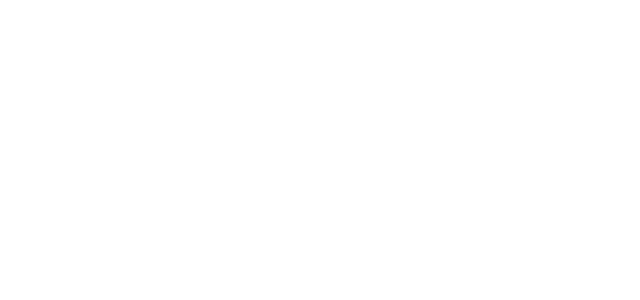
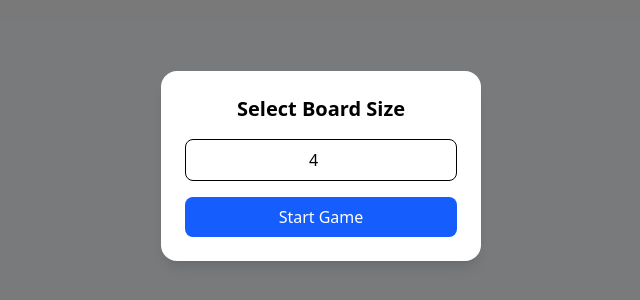
Before and after one commit to ChithraLekha-004/2048-game, a React (Vite) app: page / in a window 1280 px wide. Shown: the part 234-534 px from the top of the page, without its empty margins (319-959 px from the left). Built offline with nearby package versions, Linux system fonts and the light colour scheme.

Commit message:
feat: board dimension and initial board setup

```diff
--- a/src/App.tsx
+++ b/src/App.tsx
@@ -1,5 +1,7 @@
+import Game from "./components/Game";
+
 function App() {
-  return <div></div>;
+  return <Game/>;
 }
 
 export default App;
--- /dev/null
+++ b/src/components/BoardSizeModal.tsx
@@ -0,0 +1,44 @@
+import { useState } from "react";
+
+interface BoardSizeModalProps {
+  onConfirm: (size: number) => void;
+}
+
+const BoardSizeModal = ({ onConfirm }: BoardSizeModalProps) => {
+  const [size, setSize] = useState<number>(4);
+
+  const handleSubmit = (e: React.FormEvent) => {
+    e.preventDefault();
+    if (size >= 2 && size <= 10) {
+      onConfirm(size);
+    } else {
+      alert("Please enter a board size between 2 and 10.");
+    }
+  };
+
+  return (
+    <div className="fixed inset-0 flex items-center justify-center bg-black/50 z-50">
+      <div className="bg-white rounded-2xl shadow-lg p-6 w-80 text-center">
+        <h2 className="text-xl font-semibold mb-4">Select Board Size</h2>
+        <form onSubmit={handleSubmit} className="flex flex-col gap-4">
+          <input
+            type="number"
+            value={size}
+            min={2}
+            max={10}
+            onChange={(e) => setSize(Number(e.target.value))}
+            className="border rounded-lg px-3 py-2 text-center w-full"
+          />
+          <button
+            type="submit"
+            className="bg-blue-600 text-white py-2 rounded-lg hover:bg-blue-700 transition"
+          >
+            Start Game
+          </button>
+        </form>
+      </div>
+    </div>
+  );
+};
+
+export default BoardSizeModal;
--- /dev/null
+++ b/src/components/Game.tsx
@@ -0,0 +1,23 @@
+import { useState } from "react";
+import BoardSizeModal from "./BoardSizeModal";
+import GameBoard from "./GameBoard";
+
+const Game = () => {
+  const [boardSize, setBoardSize] = useState<number | null>(null);
+
+  const handleBoardSizeConfirm = (size: number) => {
+    setBoardSize(size);
+  };
+
+  return (
+    <div className="h-screen overflow-y-scroll flex items-center justify-center bg-gray-100">
+      {!boardSize && <BoardSizeModal onConfirm={handleBoardSizeConfirm} />}
+
+      {boardSize && (
+        <GameBoard size={boardSize}/>
+      )}
+    </div>
+  );
+};
+
+export default Game;
--- /dev/null
+++ b/src/components/GameBoard.tsx
@@ -0,0 +1,42 @@
+import React, { useEffect, useState } from "react";
+import { addRandomTwo } from "../utils/addRandomTwo";
+
+interface GameBoardProps {
+  size: number;
+}
+
+const GameBoard: React.FC<GameBoardProps> = ({ size }) => {
+
+  const totalCells = size * size;
+  const [board, setBoard] = useState<number[]>(Array(totalCells).fill(0));
+  useEffect(() => {
+    let newBoard = addRandomTwo(board);
+    newBoard = addRandomTwo(newBoard);
+    setBoard(newBoard);
+  }, [size]);
+
+  return (
+    <div className="flex flex-col items-center gap-4 m-5">
+      <h2 className="text-xl font-semibold">2048 Game ({size} × {size})</h2>
+
+      <div
+        className="grid gap-2 bg-gray-400 p-3 rounded-xl shadow-md"
+        style={{
+          gridTemplateColumns: `repeat(${size}, 80px)`,
+          gridTemplateRows: `repeat(${size}, 80px)`,
+        }}
+      >
+        {board.map((val, i) => (
+          <div
+            key={i}
+            className="w-20 h-20 bg-gray-200 rounded-lg flex items-center justify-center text-lg font-semibold text-gray-700"
+          >
+            {val !== 0 ? val : ""}
+          </div>
+        ))}
+      </div>
+    </div>
+  );
+};
+
+export default GameBoard;
--- a/src/index.css
+++ b/src/index.css
@@ -1 +1 @@
-@import tailwindcss
+@import "tailwindcss"
--- /dev/null
+++ b/src/utils/addRandomTwo.ts
@@ -0,0 +1,15 @@
+export function addRandomTwo(board: number[]): number[] {
+
+    const emptyIndices = board
+    .map((val, index) => (val === 0 ? index : null))
+    .filter((val): val is number => val !== null);
+
+  if (emptyIndices.length === 0) return board; // no empty cell ,therefor game over
+
+  const randomIndex =
+    emptyIndices[Math.floor(Math.random() * emptyIndices.length)];
+
+  const newBoard = [...board];
+  newBoard[randomIndex] = 2;
+  return newBoard;
+}
```
